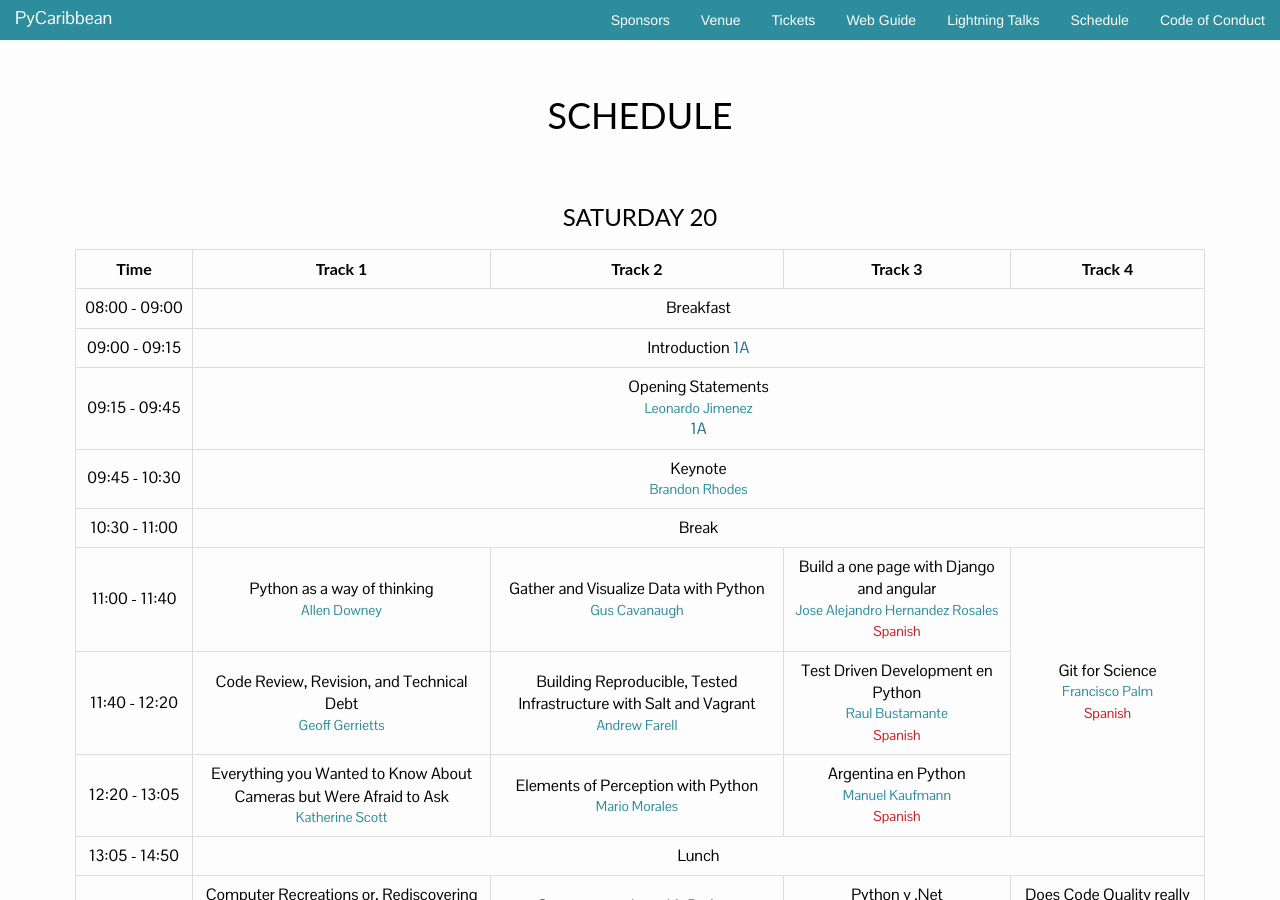
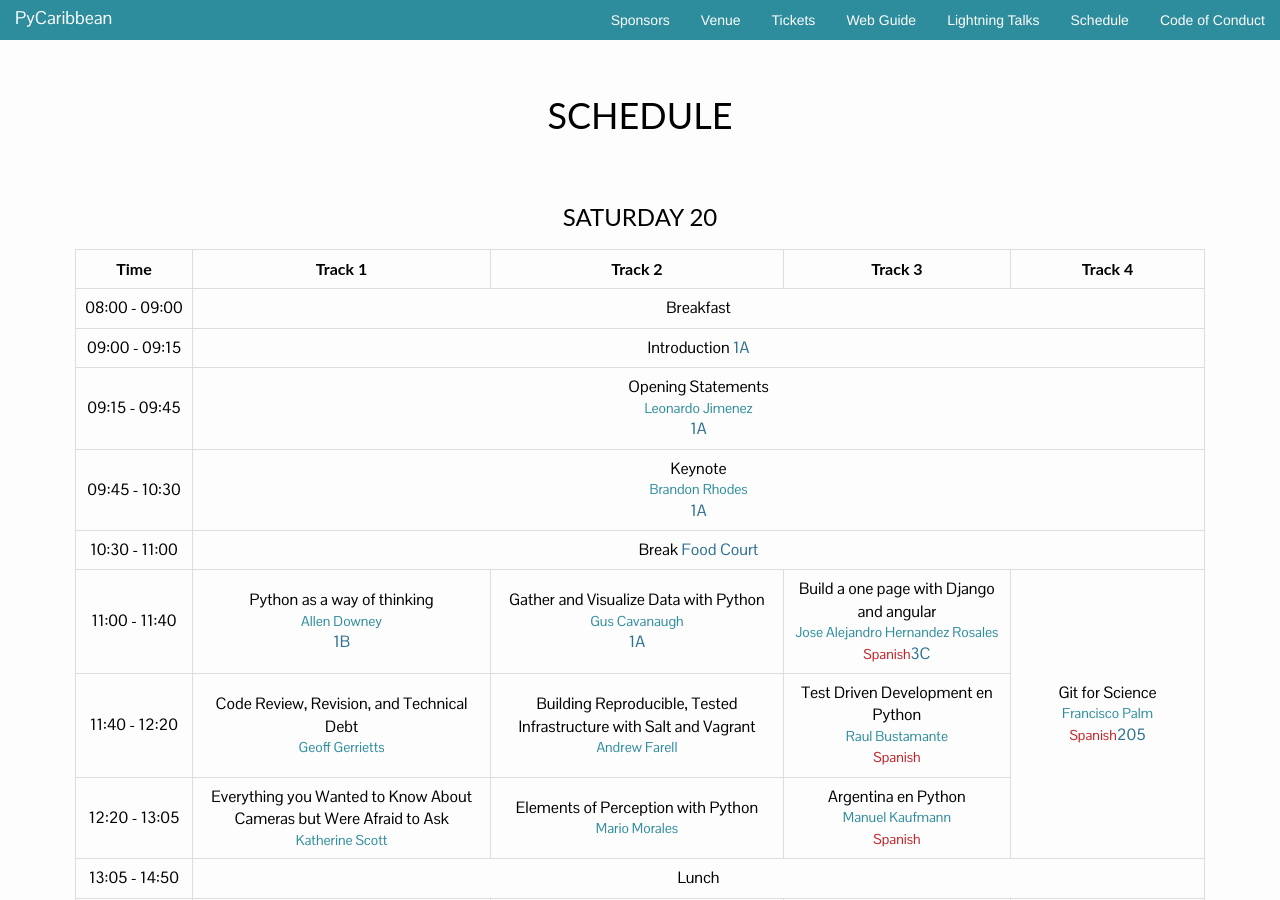
Before and after one commit to pycaribbean/pycaribbean.github.io, a Jekyll site: the page built from schedule.html, in a window 1280 px wide and 900 px high. Built offline with Jekyll 4.4.1, drawn with Linux system fonts in a browser that asks for light colours; nearby versions of some CDN libraries; library files that are not in the unit come from our copies.

Commit message:
Update schedule.html

```diff
--- a/schedule.html
+++ b/schedule.html
@@ -25,7 +25,7 @@
             </tr>
             <tr>
               <td class="time">09:00 - 09:15</td>
-              <td colspan="4">Introduction <span class="uk-text-primary">1A</span></span></td>
+              <td colspan="4">Introduction <span class="uk-text-primary">1A</span></td>
             </tr>
             <tr>
               <td class="time">09:15 - 09:45</td>
@@ -33,18 +33,18 @@
             </tr>
             <tr>
               <td class="time">09:45 - 10:30</td>
-              <td colspan="4">Keynote <span class="speaker">Brandon Rhodes</span></td>
+              <td colspan="4">Keynote <span class="speaker">Brandon Rhodes</span><span class="uk-text-primary">1A</span></td>
             </tr>
             <tr>
               <td class="time">10:30 - 11:00</td>
-              <td colspan="4">Break</td>
+              <td colspan="4">Break <span class="uk-text-primary">Food Court</span></td>
             </tr>
               <tr>
                 <td class="time">11:00 - 11:40</td>
-                <td>Python as a way of thinking  <span class="speaker">Allen Downey</span></td>
-                <td>Gather and Visualize Data with Python <span class="speaker">Gus Cavanaugh</span></td>
-                <td>Build a one page with Django and angular  <span class="speaker">Jose Alejandro Hernandez Rosales</span> <span class="spanish">Spanish</span></td>
-                <td rowspan="3" class="uk-table-middle">Git for Science <span class="speaker">Francisco Palm</span><span class="spanish">Spanish</span></td>
+                <td>Python as a way of thinking  <span class="speaker">Allen Downey</span> <span class="uk-text-primary">1B</span></td>
+                <td>Gather and Visualize Data with Python <span class="speaker">Gus Cavanaugh</span><span class="uk-text-primary">1A</span></td>
+                <td>Build a one page with Django and angular  <span class="speaker">Jose Alejandro Hernandez Rosales</span> <span class="spanish">Spanish</span><span class="uk-text-primary">3C</span></td>
+                <td rowspan="3" class="uk-table-middle">Git for Science <span class="speaker">Francisco Palm</span><span class="spanish">Spanish</span><span class="uk-text-primary">205</span></td>
               </tr>
               <tr>
                 <td class="time">11:40 - 12:20</td>
```
